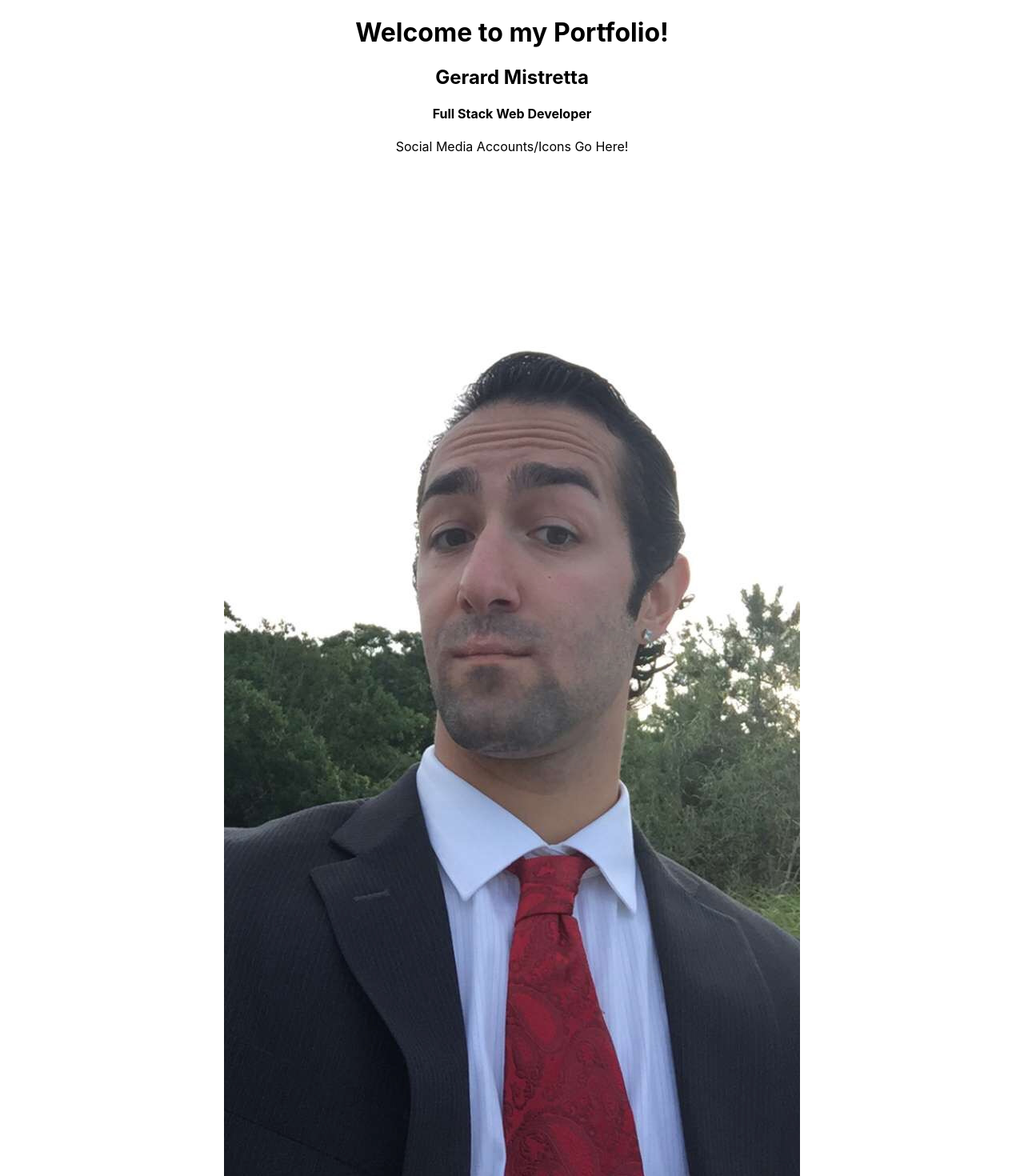
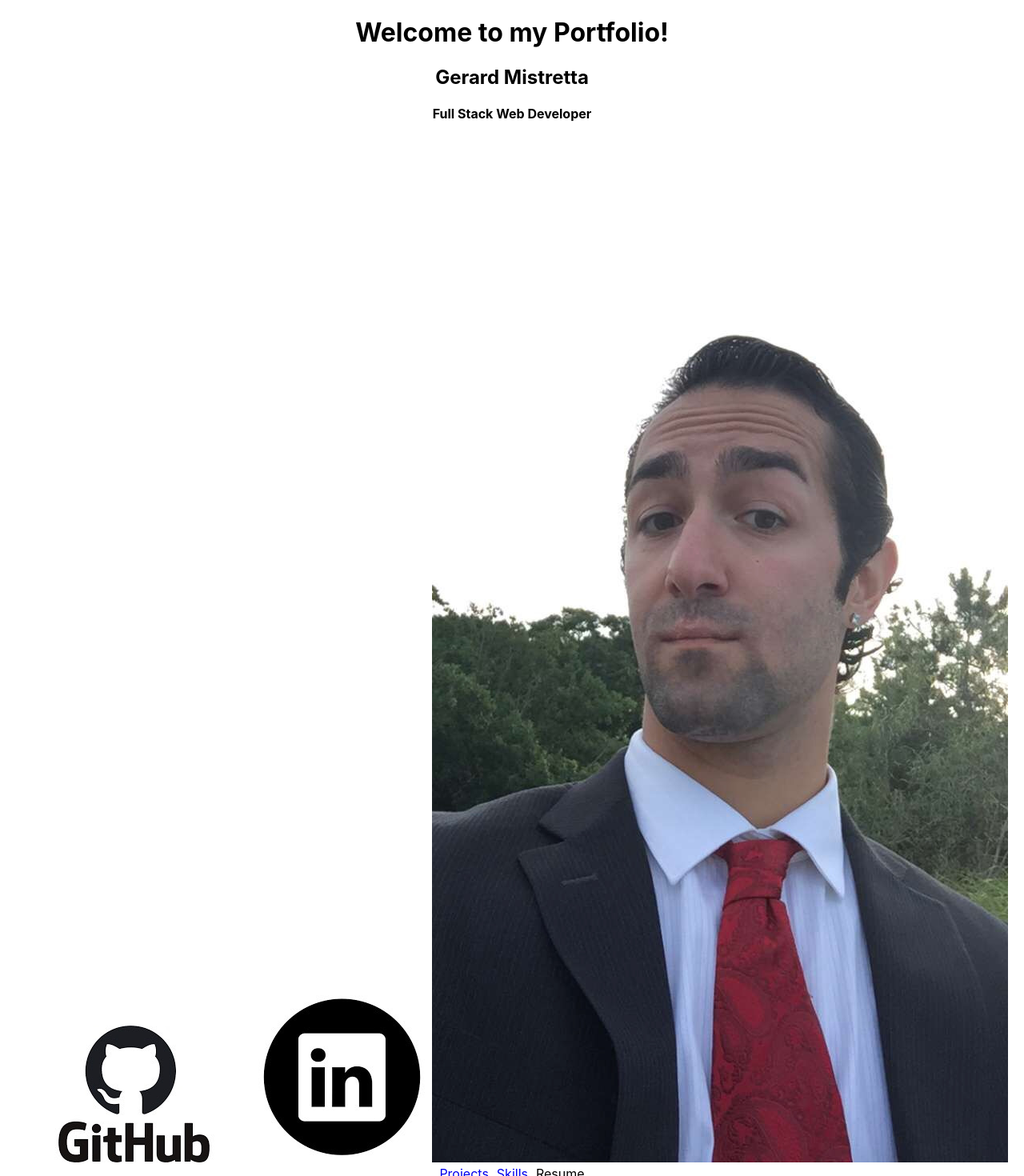
Before and after one commit to gerardmi24/portfolio, a React (Create React App) app in the folder portfolio/: page / in a window 1280 px wide. Shown: the top 1470 px of the page at 80% size. Built offline with nearby package versions, Linux system fonts and the light colour scheme.

Commit message:
Logos added

```diff
--- a/portfolio/src/Welcome.js
+++ b/portfolio/src/Welcome.js
@@ -1,6 +1,8 @@
 import React from 'react';
 import { Link } from 'react-router-dom';
-import ProfPic from '/Users/gerardmistretta/Development/portfolio/portfolio/src/images/profilePic.jpeg'
+import ProfPic from '/Users/gerardmistretta/Development/portfolio/portfolio/src/images/profilePic.jpeg';
+import GitLogo from '/Users/gerardmistretta/Development/portfolio/portfolio/src/images/GithubLogo.jpeg';
+import LinkedInLogo from '/Users/gerardmistretta/Development/portfolio/portfolio/src/images/LinkedInIcon.jpeg';
 
 export default function Welcome() {
     return (
@@ -14,9 +16,8 @@
                             <h4>Full Stack Web Developer</h4>
                         </div>
                     </div>
-                    <div>
-                        Social Media Accounts/Icons Go Here!
-                    </div>
+                    <img src={GitLogo} />
+                    <img src={LinkedInLogo} />
                     <img src={ProfPic} />
                     <div>
                         <Link className="navOpps" to="/projects">Projects</Link>
```
Also changed, not shown: portfolio/src/images/GithubLogo.jpeg (added), portfolio/src/images/LinkedInIcon.jpeg (added).
